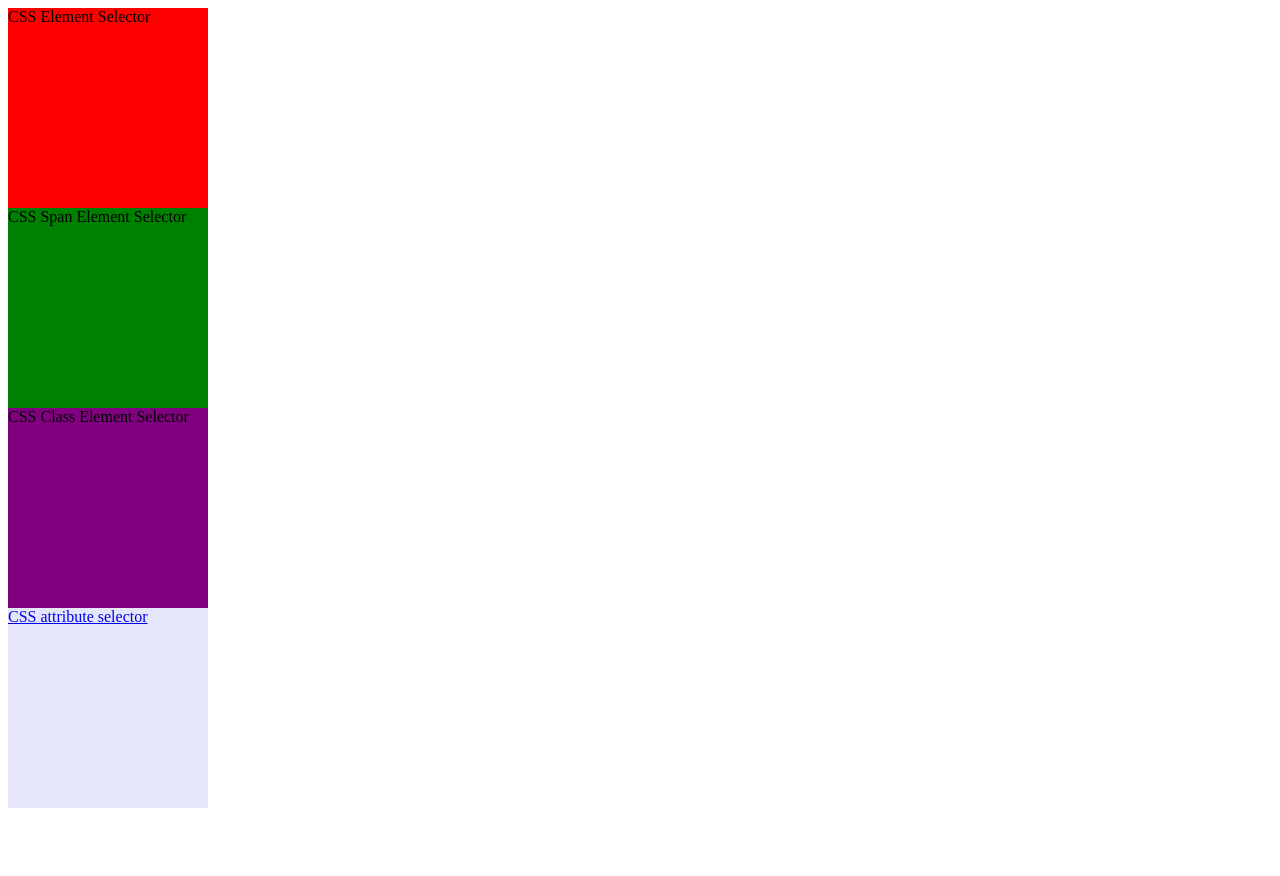
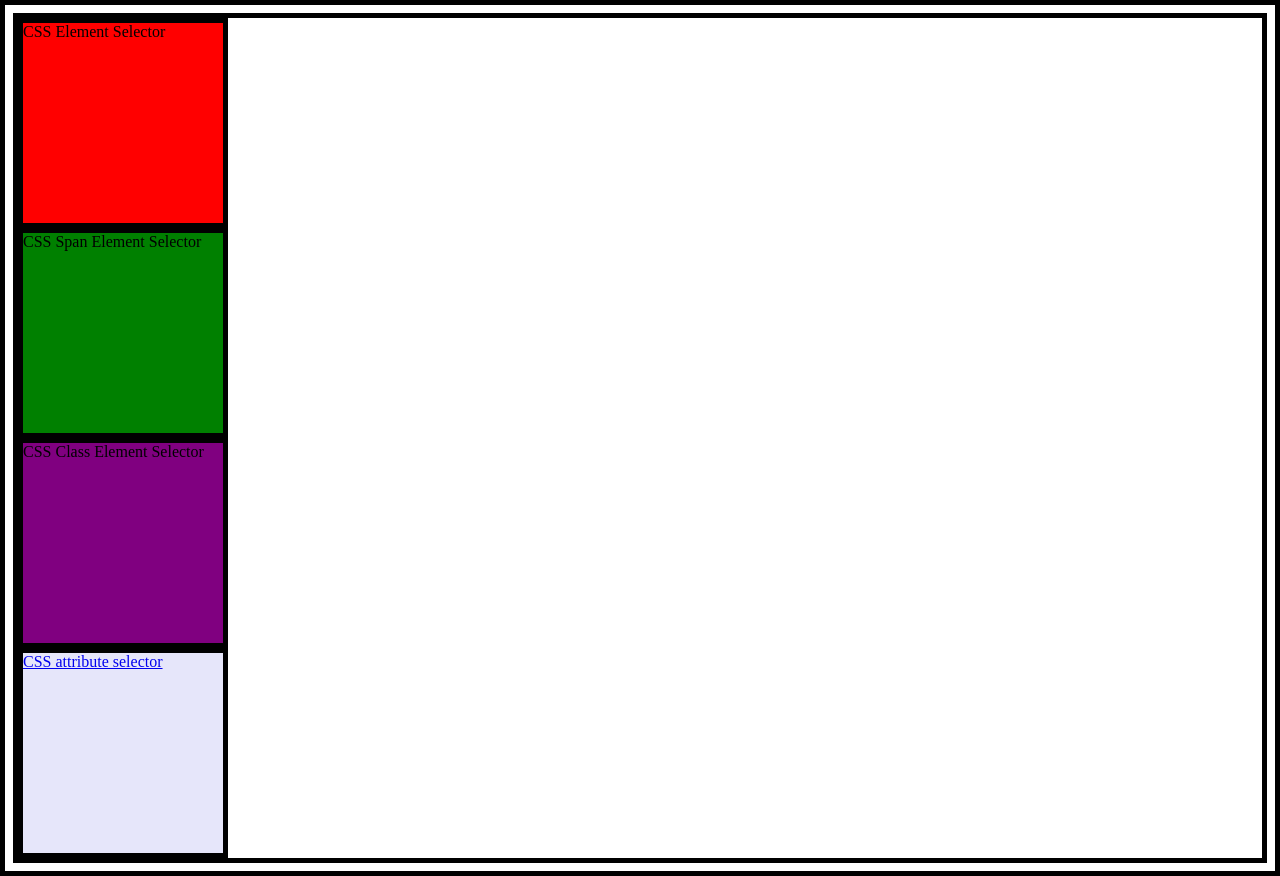
Before and after one commit to bk8238/css-selectors, a plain HTML site: page index.html in a window 1280 px wide. Before the commit the page ends 816 px from the top, so only its background shows below. Drawn offline with Linux system fonts and the light colour scheme.

Commit message:
universal selector

```diff
--- a/index.html
+++ b/index.html
@@ -30,6 +30,9 @@
                 background-color: lavender;
 
             }
+            *{
+                border: 5px solid #000;
+            }
 
         </style>
     </head>
```
